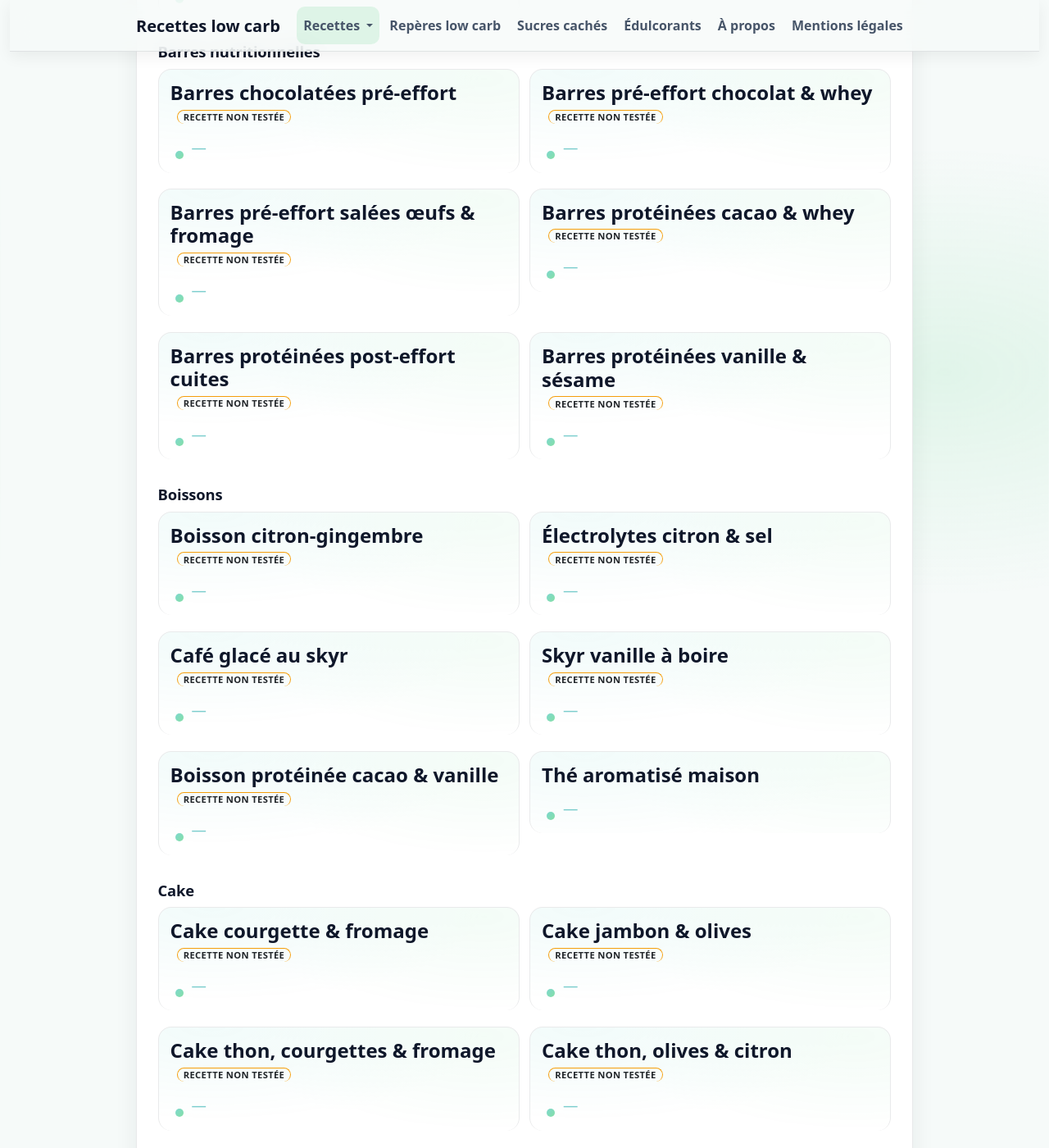
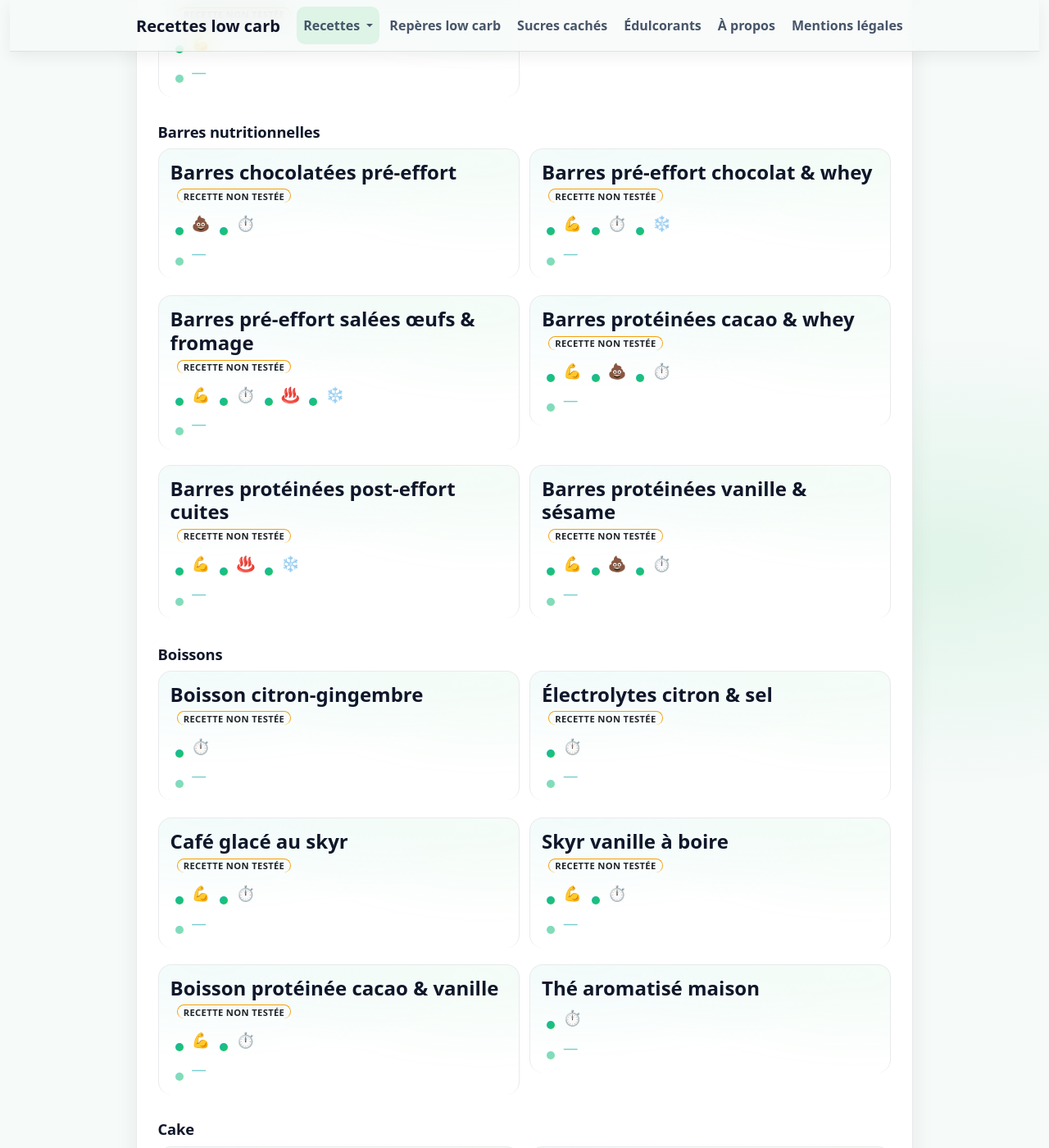
Before and after one commit to laurie-boissay/laurie-boissay.github.io, a Jekyll site: the page built from index.html, in a window 1280 px wide and 1400 px high, scrolled down 822 px. Shown: the whole window at 82% size. Built offline with Jekyll 4.4.1, drawn with Linux system fonts in a browser that asks for light colours; some of the changed text lies outside the part shown.

Commit message:
Update index.html

```diff
--- a/index.html
+++ b/index.html
@@ -21,7 +20,7 @@ body_id: "home"
       list-style:none;
       padding:0;
       margin:.25rem 0 0 0;
-      overflow-x:auto;             /* si trop long, scroll horizontal */
+      overflow-x:auto;             /* scroll horizontal si trop long */
       -webkit-overflow-scrolling: touch;
     }
     .recipe-badges-line li{
@@ -115,9 +82,16 @@ body_id: "home"
                     <ul class="recipe-badges-line badges-tags" aria-label="Badges">
                       {% for tag in r.tags %}
                         {% unless hidden_tags contains tag %}
-                          {% if tag_badges[tag] %}
-                            <li title="{{ tag }}">{{ tag_badges[tag] }}</li>
-                          {% endif %}
+                          {% case tag %}
+                            {% when "tres-proteine" %}<li title="Très protéiné">💪</li>
+                            {% when "riche-en-fibres" %}<li title="Riche en fibres">💩</li>
+                            {% when "rapide" %}<li title="Rapide">⏱️</li>
+                            {% when "congelable" %}<li title="Congelable">❄️</li>
+                            {% when "micro-ondable" %}<li title="Micro-ondable">♨️</li>
+                            {% when "peu-calorique" %}<li title="Peu calorique">🪶</li>
+                            {% when "calorique" %}<li title="Calorique">🔥</li>
+                            {% when "longue" %}<li title="Préparation longue">🐌</li>
+                          {% endcase %}
                         {% endunless %}
                       {% endfor %}
                     </ul>
@@ -128,9 +102,25 @@ body_id: "home"
                   <ul class="recipe-badges-line badges-micro" aria-label="Micronutriments">
                     {% if micros and micros.size > 0 %}
                       {% for m in micros %}
-                        {% if micro_badges[m] %}
-                          <li title="{{ m }}">{{ micro_badges[m] }}</li>
-                        {% endif %}
+                        {% case m %}
+                          {% when "omega-3" %}<li title="Oméga-3">🐟</li>
+
+                          {% when "vitamine-a" %}<li title="Vitamine A">👁️</li>
+                          {% when "vitamine-c" %}<li title="Vitamine C">🍋</li>
+                          {% when "vitamine-d" %}<li title="Vitamine D">🌤️</li>
+                          {% when "vitamine-e" %}<li title="Vitamine E">🛡️</li>
+                          {% when "vitamine-k" %}<li title="Vitamine K">🩸</li>
+                          {% when "vitamine-b9" %}<li title="Vitamine B9">🌱</li>
+                          {% when "vitamine-b12" %}<li title="Vitamine B12">🥩</li>
+
+                          {% when "calcium" %}<li title="Calcium">🦴</li>
+                          {% when "fer" %}<li title="Fer">🧲</li>
+                          {% when "magnesium" %}<li title="Magnésium">⚡</li>
+                          {% when "potassium" %}<li title="Potassium">🍌</li>
+                          {% when "zinc" %}<li title="Zinc">🔩</li>
+                          {% when "selenium" %}<li title="Sélénium">🧪</li>
+                          {% when "iode" %}<li title="Iode">🌊</li>
+                        {% endcase %}
                       {% endfor %}
                     {% else %}
                       <li class="badge-placeholder" title="Micronutriments : à compléter">—</li>
```
Also changed, not shown: other parts of index.html (+0 -33 lines).
